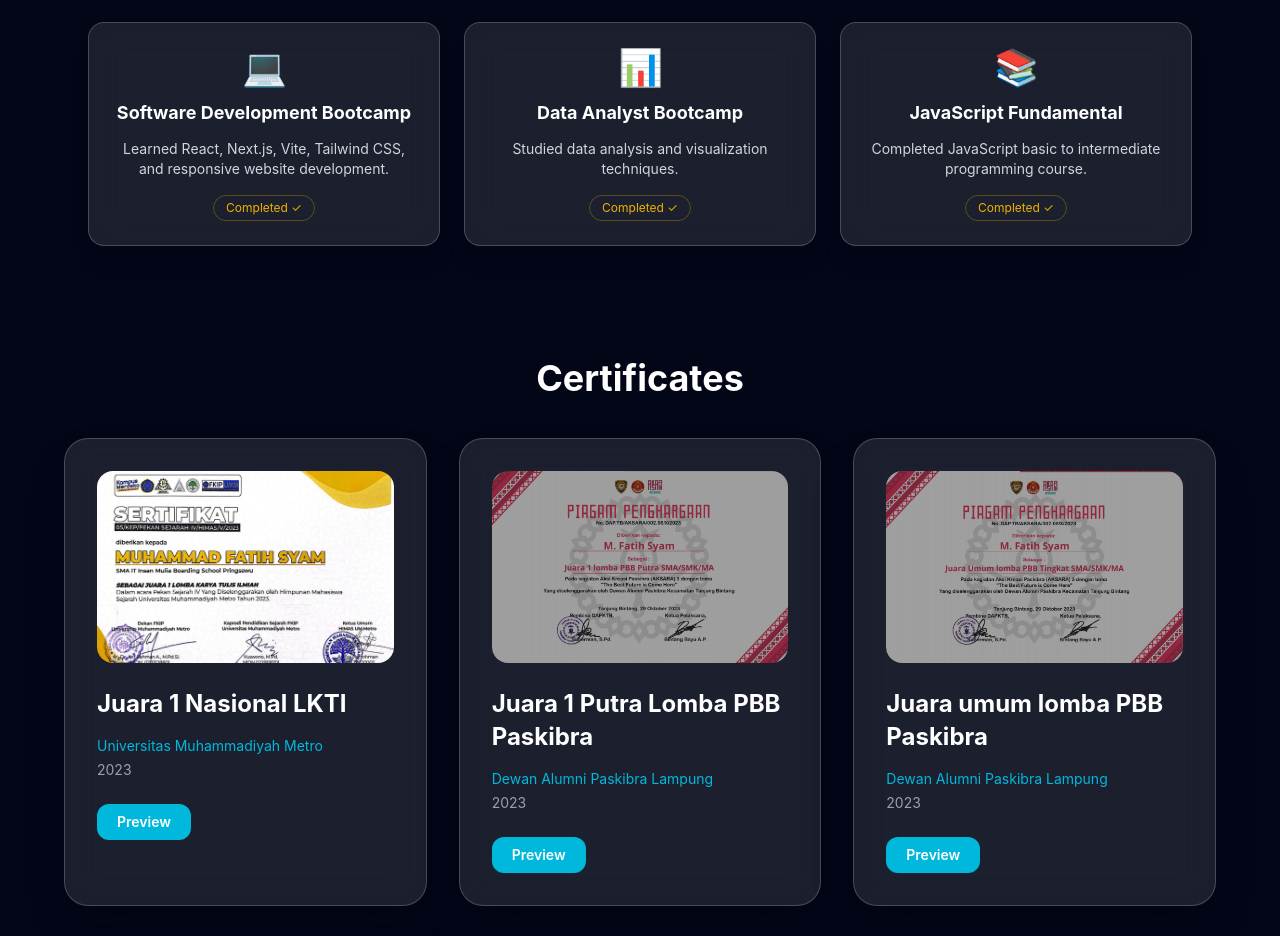
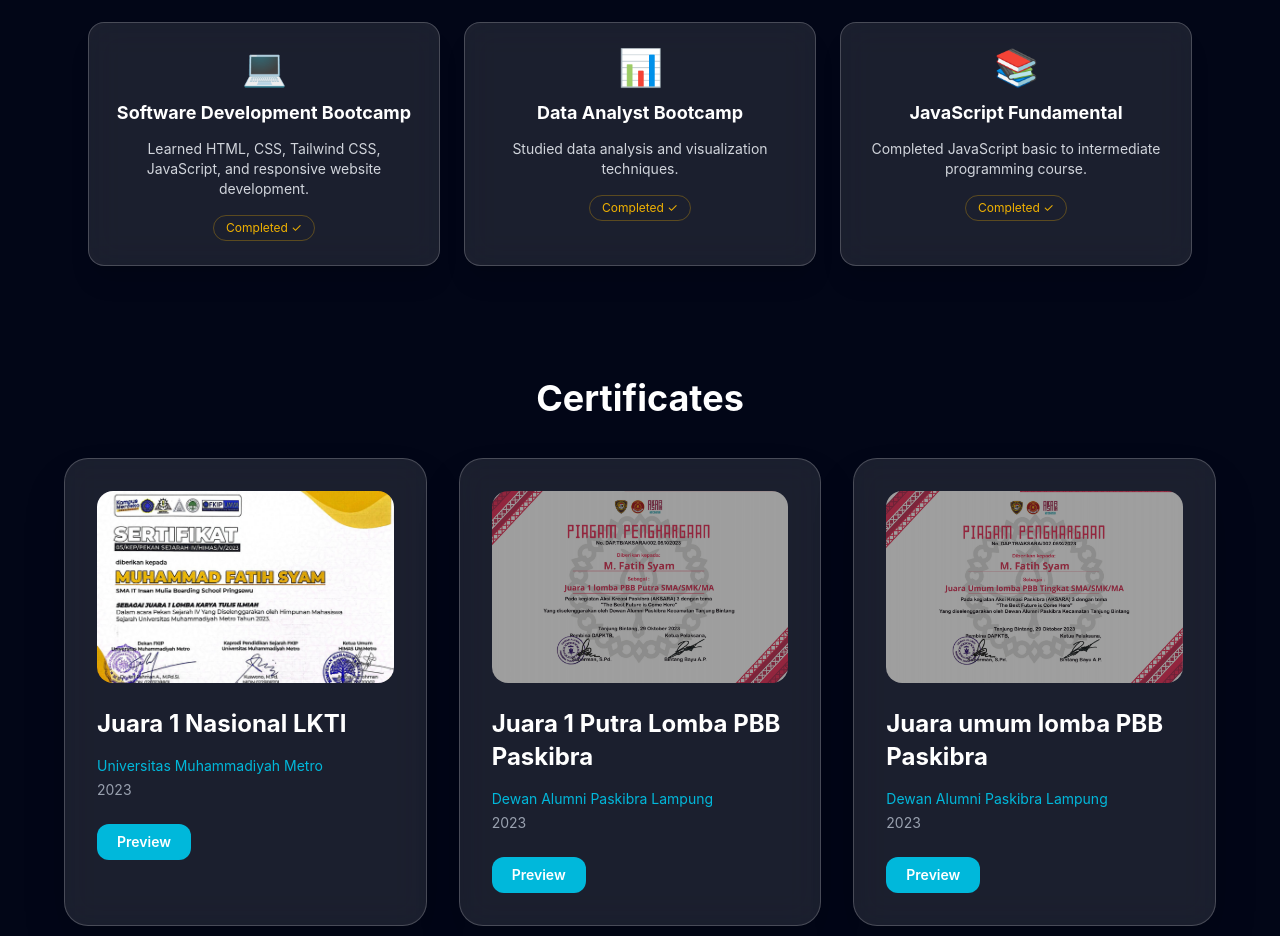
Before and after one commit to Syamm1410/portofolio_fatih_syam, a React (Vite) app: page / in a window 1280 px wide. Shown: the part 6660-7596 px from the top of the page. Built offline with nearby package versions, Linux system fonts and the light colour scheme.

Commit message:
fix bootcamp

```diff
--- a/src/App.jsx
+++ b/src/App.jsx
@@ -263,7 +263,7 @@
   ];
 
   const coursesBootcamps = [
-    { title: "Software Development Bootcamp", desc: "Learned React, Next.js, Vite, Tailwind CSS, and responsive website development.", icon: "💻" },
+    { title: "Software Development Bootcamp", desc: "Learned HTML, CSS, Tailwind CSS, JavaScript, and responsive website development.", icon: "💻" },
     { title: "Data Analyst Bootcamp", desc: "Studied data analysis and visualization techniques.", icon: "📊" },
     { title: "JavaScript Fundamental", desc: "Completed JavaScript basic to intermediate programming course.", icon: "📚" },
   ];
```
